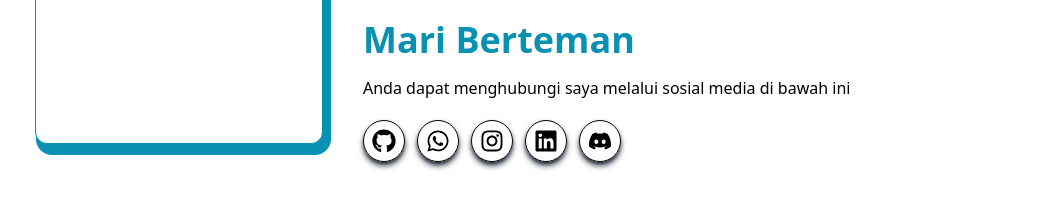
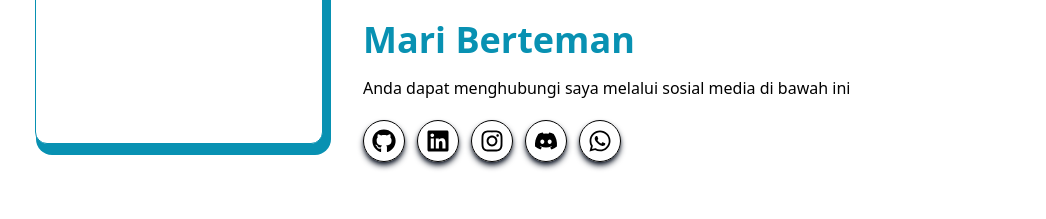
Before and after one commit to Zain0205/portfolio-react, a React (Vite) app: page / in a window 1280 px wide. Shown: the part 1200-1419 px from the top of the page, without its empty margins (109-1155 px from the left). Built offline with nearby package versions, Linux system fonts and the light colour scheme.

Commit message:
fix: fixing about page styling

```diff
--- a/src/pages/About.jsx
+++ b/src/pages/About.jsx
@@ -3,8 +3,8 @@ import { FaInstagram } from "react-icons/fa";
 import { FaWhatsapp } from "react-icons/fa";
 import { FaDiscord } from "react-icons/fa";
 import { FaLinkedin } from "react-icons/fa";
+import SocialMedia from "../components/SocialMedia";
 // import profile from "../assets/profile.png";
-import SocialMedia from "../components/SocialMedia";
 
 export default function About() {
   return (
@@ -15,7 +15,7 @@ export default function About() {
         >
           <div className="bg-primary w-[263px] h-[328px] absolute -right-2 -bottom-2 top-1 rounded-2xl md:w-[295px] md:h-[391px]" />
           <div className="w-64 h-80 rounded-xl mx-auto bg-white border border-primary mb-5 px-8 flex items-center justify-center relative md:w-72 md:h-96">
-            <div className="overflow-hidden absolute bottom-0 px-4 w-full h-full">
+            <div className="overflow-hidden absolute md:-bottom-2 px-4 w-full h-full">
               {/* <img src={profile} alt="my profile" /> */}
             </div>
           </div>
@@ -44,16 +44,16 @@ export default function About() {
                 <FaGithub />
               </SocialMedia>
               <SocialMedia>
-                <FaWhatsapp />
+                <FaLinkedin />
               </SocialMedia>
               <SocialMedia>
                 <FaInstagram />
               </SocialMedia>
               <SocialMedia>
-                <FaLinkedin />
+                <FaDiscord />
               </SocialMedia>
               <SocialMedia>
-                <FaDiscord />
+                <FaWhatsapp />
               </SocialMedia>
             </div>
           </div>
```
